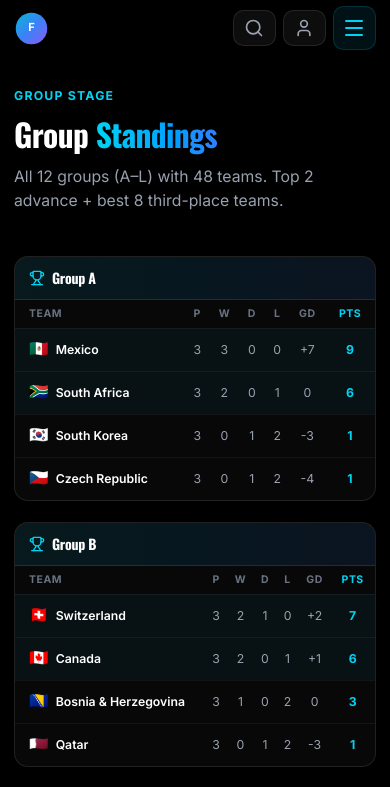
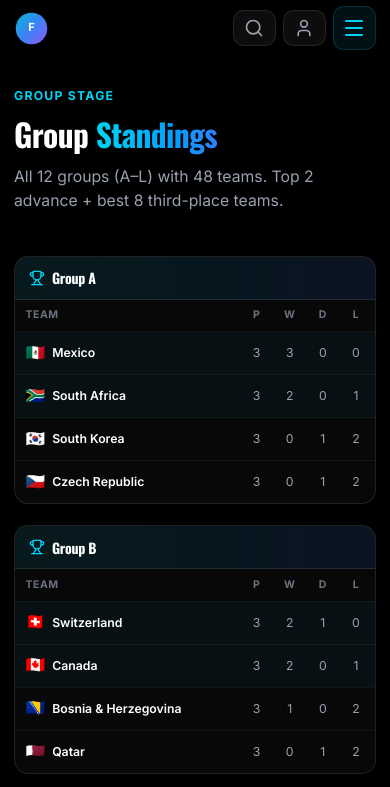
Before and after one commit to abd-man-1906/fifa-world-cup-2026, a React (Vite) app: page /standings in a window 390 px wide. Shown: the top 787 px of the page. Built offline with nearby package versions, Linux system fonts and the light colour scheme.

Commit message:
Optimize Group Tables: Better column widths, responsive scroll, truncate team names

```diff
--- a/src/pages/Standings.jsx
+++ b/src/pages/Standings.jsx
@@ -18,17 +18,17 @@
           {groupName}
         </h3>
       </div>
-      <div className="overflow-x-auto">
-        <table className="w-full text-sm">
+      <div className="overflow-x-auto [&::-webkit-scrollbar]:h-1.5 [&::-webkit-scrollbar-thumb]:bg-white/20 [&::-webkit-scrollbar-thumb]:rounded-full [&::-webkit-scrollbar-track]:bg-transparent">
+        <table className="w-full min-w-[450px] text-sm">
           <thead>
             <tr className="text-gray-500 text-xs uppercase tracking-wider">
-              <th className="text-left px-4 py-2">Team</th>
-              <th className="px-2 py-2 text-center">P</th>
-              <th className="px-2 py-2 text-center">W</th>
-              <th className="px-2 py-2 text-center">D</th>
-              <th className="px-2 py-2 text-center">L</th>
-              <th className="px-2 py-2 text-center">GD</th>
-              <th className="px-3 py-2 text-center font-bold text-cyan-400">Pts</th>
+              <th className="text-left px-3 py-2.5 w-1/2 sm:w-auto">Team</th>
+              <th className="px-2 py-2.5 text-center w-8">P</th>
+              <th className="px-2 py-2.5 text-center w-8">W</th>
+              <th className="px-2 py-2.5 text-center w-8">D</th>
+              <th className="px-2 py-2.5 text-center w-8">L</th>
+              <th className="px-2 py-2.5 text-center w-10">GD</th>
+              <th className="px-3 py-2.5 text-center font-bold text-cyan-400 w-10">Pts</th>
             </tr>
           </thead>
           <tbody>
@@ -37,20 +37,20 @@
                 key={team.name}
                 className={`border-t border-white/5 ${i < 2 ? 'bg-cyan-500/5' : ''}`}
               >
-                <td className="px-4 py-2.5">
+                <td className="px-3 py-2.5">
                   <span className="flex items-center gap-2">
-                    <span className="text-lg">{team.flag}</span>
-                    <span className="font-semibold text-white">{team.name}</span>
+                    <span className="text-lg shrink-0">{team.flag}</span>
+                    <span className="font-semibold text-white truncate">{team.name}</span>
                   </span>
                 </td>
-                <td className="px-2 py-2.5 text-center text-gray-400">{team.played}</td>
-                <td className="px-2 py-2.5 text-center text-gray-400">{team.won}</td>
-                <td className="px-2 py-2.5 text-center text-gray-400">{team.drawn}</td>
-                <td className="px-2 py-2.5 text-center text-gray-400">{team.lost}</td>
-                <td className="px-2 py-2.5 text-center text-gray-400">
+                <td className="px-2 py-2.5 text-center text-gray-400 shrink-0">{team.played}</td>
+                <td className="px-2 py-2.5 text-center text-gray-400 shrink-0">{team.won}</td>
+                <td className="px-2 py-2.5 text-center text-gray-400 shrink-0">{team.drawn}</td>
+                <td className="px-2 py-2.5 text-center text-gray-400 shrink-0">{team.lost}</td>
+                <td className="px-2 py-2.5 text-center text-gray-400 shrink-0">
                   {team.gd > 0 ? `+${team.gd}` : team.gd}
                 </td>
-                <td className="px-3 py-2.5 text-center font-bold text-cyan-400">{team.points}</td>
+                <td className="px-3 py-2.5 text-center font-bold text-cyan-400 shrink-0">{team.points}</td>
               </tr>
             ))}
           </tbody>
```
